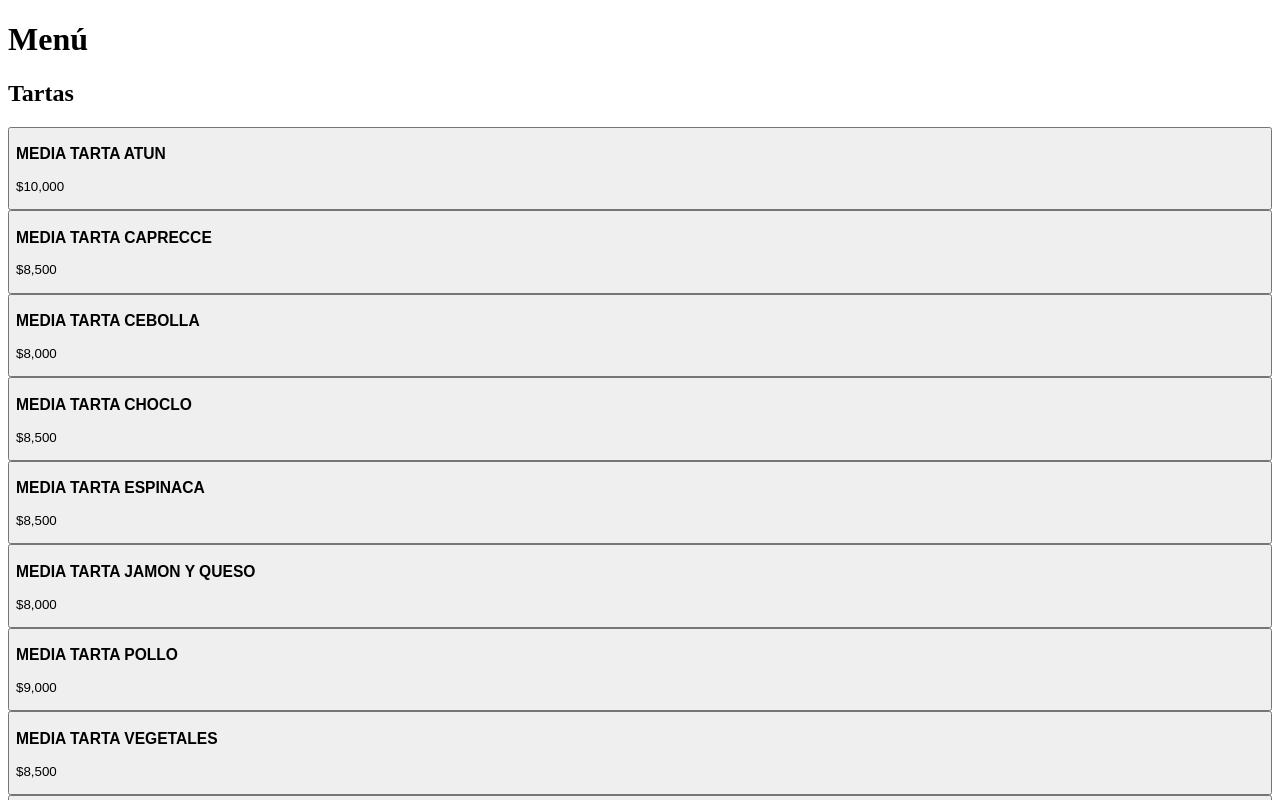
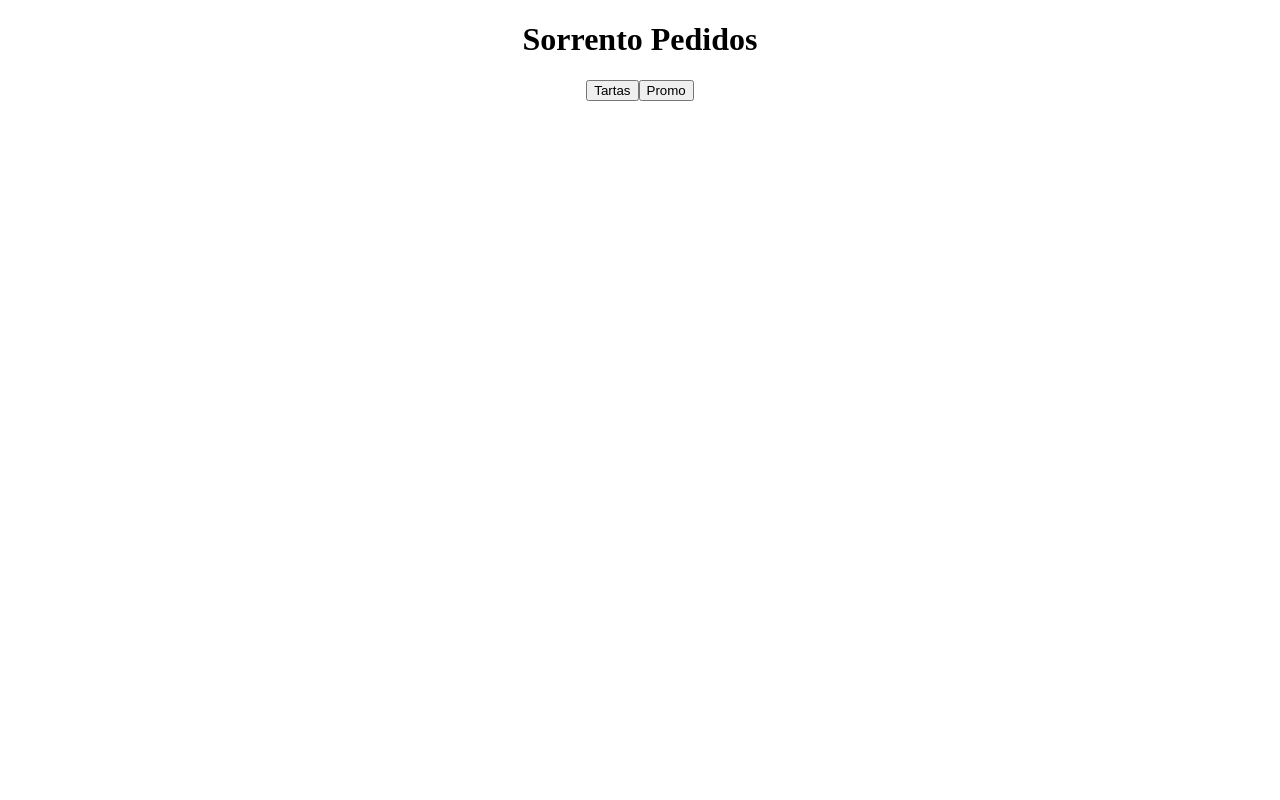
Before and after one commit to Leonardo-265/sorrentopedidos, a React (Vite) app: page /menu in a window 1280 px wide. Shown: the top 800 px of the page. Built offline with nearby package versions, Linux system fonts and the light colour scheme.

Commit message:
Actualización Cliente.jsx con navegación jerárquica y mejora visual

```diff
--- a/src/pages/Cliente.jsx
+++ b/src/pages/Cliente.jsx
@@ -1,132 +1,89 @@
-import React, { useState, useEffect } from "react";
-import productosData from "../productos.json";
-import { supabase } from "../supabaseClient";
+import React, { useState } from "react";
+import productos from "../productos.json";
 
 function Cliente() {
+  const [categoriaSeleccionada, setCategoriaSeleccionada] = useState(null);
+  const [subcategoriaSeleccionada, setSubcategoriaSeleccionada] = useState(null);
   const [pedido, setPedido] = useState([]);
-  const [nombre, setNombre] = useState("");
-  const [telefono, setTelefono] = useState("");
-  const [direccion, setDireccion] = useState("");
 
-  // Agrupar productos por categoría
-  const categorias = [...new Set(productosData.map((p) => p.categoria))];
+  const categorias = [...new Set(productos.map(p => p.categoria))];
 
-  const productosPorCategoria = categorias.map((cat) => ({
-    categoria: cat,
-    productos: productosData.filter((p) => p.categoria === cat),
-  }));
+  const subcategorias = categoriaSeleccionada
+    ? [...new Set(productos.filter(p => p.categoria === categoriaSeleccionada).map(p => p.subcategoria))]
+    : [];
+
+  const productosFiltrados = subcategoriaSeleccionada
+    ? productos.filter(p => p.categoria === categoriaSeleccionada && p.subcategoria === subcategoriaSeleccionada)
+    : [];
 
   const agregarProducto = (producto) => {
-    setPedido((prev) => [...prev, producto]);
+    setPedido([...pedido, producto]);
   };
 
-  const eliminarProducto = (index) => {
-    setPedido((prev) => prev.filter((_, i) => i !== index));
-  };
-
-  const total = pedido.reduce((sum, p) => sum + p.precio, 0);
-
-  const confirmarPedido = async () => {
-    if (!nombre || !telefono || !direccion || pedido.length === 0) {
-      alert("Completá tus datos y agregá al menos un producto.");
-      return;
-    }
-
-    const { error } = await supabase.from("pedidos").insert([
-      {
-        nombre,
-        telefono,
-        direccion,
-        detalle: pedido.map((p) => p.nombre).join(", "),
-        total,
-        estado: "pendiente",
-      },
-    ]);
-
-    if (error) {
-      alert("Hubo un error al guardar el pedido.");
-      console.error(error);
-    } else {
-      alert("¡Pedido confirmado!");
-    }
-  };
+  const total = pedido.reduce((acc, prod) => acc + prod.precio, 0);
 
   return (
-    <div className="min-h-screen bg-gray-100 text-gray-900 p-4 md:flex md:gap-4">
-      {/* Productos */}
-      <div className="md:w-2/3">
-        <h1 className="text-2xl font-bold mb-4">Menú</h1>
-        {productosPorCategoria.map(({ categoria, productos }) => (
-          <div key={categoria} className="mb-6">
-            <h2 className="text-xl font-semibold mb-2">{categoria}</h2>
-            <div className="grid grid-cols-1 sm:grid-cols-2 lg:grid-cols-3 gap-4">
-              {productos.map((producto, index) => (
+    <div className="p-4 max-w-3xl mx-auto">
+      <h1 className="text-2xl font-bold mb-4 text-center">Sorrento Pedidos</h1>
+
+      {/* CATEGORÍAS */}
+      <div className="mb-4 flex flex-wrap gap-2 justify-center">
+        {categorias.map((cat) => (
           <button
-                  key={index}
-                  onClick={() => agregarProducto(producto)}
-                  className="bg-white p-4 rounded-lg shadow hover:bg-gray-50 text-left"
+            key={cat}
+            className="bg-orange-400 hover:bg-orange-500 text-white px-4 py-2 rounded shadow-md"
+            onClick={() => {
+              setCategoriaSeleccionada(cat);
+              setSubcategoriaSeleccionada(null);
+            }}
           >
-                  <h3 className="font-medium">{producto.nombre}</h3>
-                  <p className="text-sm text-gray-500">
-                    ${producto.precio.toLocaleString()}
-                  </p>
+            {cat}
           </button>
         ))}
       </div>
-          </div>
+
+      {/* SUBCATEGORÍAS */}
+      {subcategorias.length > 0 && (
+        <div className="mb-4 flex flex-wrap gap-2 justify-center">
+          {subcategorias.map((sub) => (
+            <button
+              key={sub}
+              className="bg-green-500 hover:bg-green-600 text-white px-4 py-2 rounded shadow-md"
+              onClick={() => setSubcategoriaSeleccionada(sub)}
+            >
+              {sub}
+            </button>
           ))}
         </div>
+      )}
 
-      {/* Pedido */}
-      <div className="md:w-1/3 bg-white rounded-lg shadow p-4 mt-6 md:mt-0">
-        <h2 className="text-xl font-semibold mb-4">Tu Pedido</h2>
+      {/* PRODUCTOS */}
+      {productosFiltrados.length > 0 && (
+        <div className="mb-4 flex flex-wrap gap-2 justify-center">
+          {productosFiltrados.map((prod, i) => (
+            <button
+              key={i}
+              className="bg-blue-500 hover:bg-blue-600 text-white px-4 py-2 rounded shadow-md"
+              onClick={() => agregarProducto(prod)}
+            >
+              {prod.nombre} - ${prod.precio}
+            </button>
+          ))}
+        </div>
+      )}
 
-        <input
-          type="text"
-          placeholder="Nombre"
-          value={nombre}
-          onChange={(e) => setNombre(e.target.value)}
-          className="w-full mb-2 p-2 border rounded"
-        />
-        <input
-          type="text"
-          placeholder="Teléfono"
-          value={telefono}
-          onChange={(e) => setTelefono(e.target.value)}
-          className="w-full mb-2 p-2 border rounded"
-        />
-        <input
-          type="text"
-          placeholder="Dirección"
-          value={direccion}
-          onChange={(e) => setDireccion(e.target.value)}
-          className="w-full mb-4 p-2 border rounded"
-        />
-
-        <ul className="mb-4">
-          {pedido.map((item, index) => (
-            <li key={index} className="flex justify-between items-center mb-1">
-              <span>{item.nombre}</span>
-              <span>${item.precio}</span>
-              <button
-                onClick={() => eliminarProducto(index)}
-                className="text-red-500 ml-2"
-              >
-                ✕
-              </button>
-            </li>
+      {/* PEDIDO */}
+      {pedido.length > 0 && (
+        <div className="mt-6 bg-gray-100 p-4 rounded shadow-md">
+          <h2 className="text-xl font-semibold mb-2">Pedido Actual:</h2>
+          <ul className="list-disc pl-5">
+            {pedido.map((item, idx) => (
+              <li key={idx}>{item.nombre} - ${item.precio}</li>
             ))}
           </ul>
-
-        <div className="font-bold mb-4">Total: ${total.toLocaleString()}</div>
-
-        <button
-          onClick={confirmarPedido}
-          className="bg-green-600 text-white w-full py-2 rounded hover:bg-green-700"
-        >
-          Confirmar pedido
-        </button>
+          <p className="mt-2 font-bold">Total: ${total}</p>
         </div>
+      )}
     </div>
   );
 }
```
Lines whose indentation alone changed are shown as unchanged.
